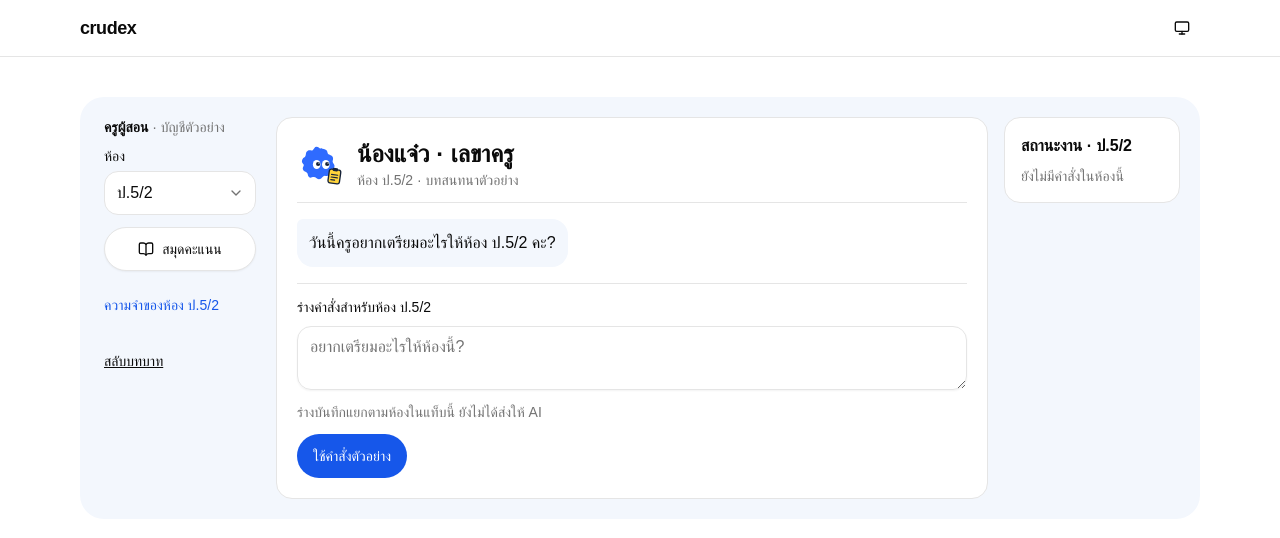
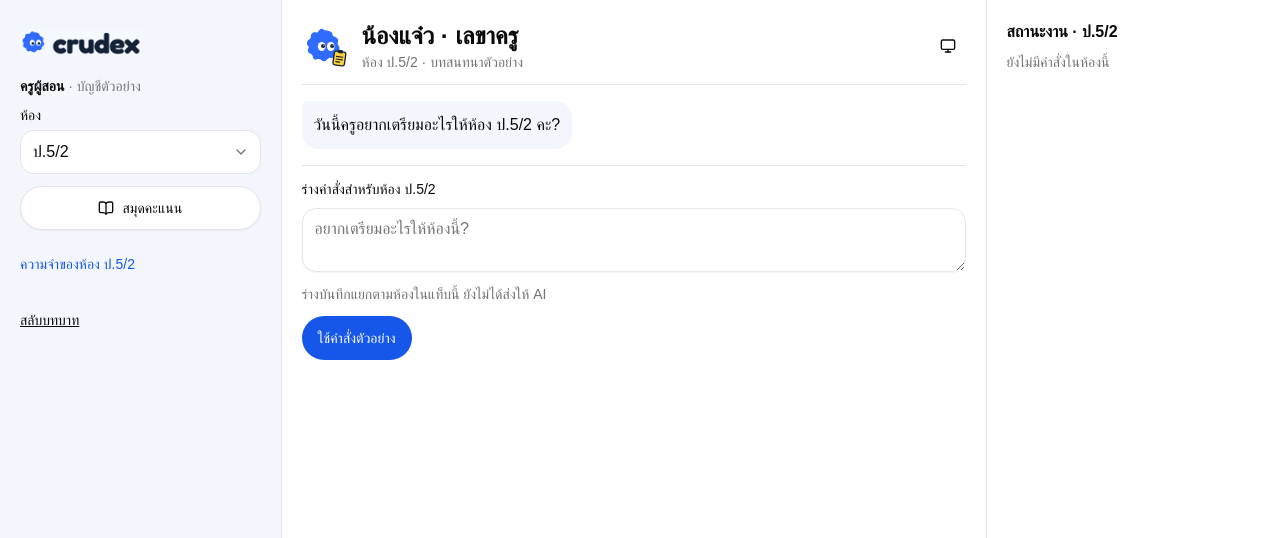
Before and after one commit to Chokchai-Fa/crudex, a React (Vite) app in the folder apps/web/: page /teacher in a window 1280 px wide. Shown: the top 538 px of the page. Built offline with nearby package versions, Linux system fonts and the light colour scheme.

Commit message:
Use the teacher workspace header instead of the starter navbar

```diff
--- a/apps/web/src/features/workspace/teacher-workspace.tsx
+++ b/apps/web/src/features/workspace/teacher-workspace.tsx
@@ -1,6 +1,7 @@
 import { Link } from '@tanstack/react-router';
 import { useRef, useState } from 'react';
 import { BookOpen, Send } from 'lucide-react';
+import { ThemeToggle } from '@/components/theme-toggle';
 import { NativeSelect } from '@/components/ui/native-select';
 import { Button } from '@/components/ui/button';
 import { Label } from '@/components/ui/label';
@@ -66,21 +67,34 @@ export function TeacherWorkspace() {
   }
 
   return (
-    <section className="teacher-chat grid items-start gap-3 rounded-3xl bg-muted p-2 sm:gap-4 sm:p-5 lg:grid-cols-[10rem_minmax(0,1fr)_11rem] print:block print:bg-white print:p-0">
+    <main className="teacher-chat grid min-h-dvh content-start gap-3 bg-muted px-2 pb-2 pt-[env(safe-area-inset-top)] sm:px-4 lg:content-stretch lg:grid-cols-[minmax(12rem,22fr)_minmax(0,55fr)_minmax(12rem,23fr)] lg:gap-0 lg:px-0 lg:pb-0 print:block print:min-h-0 print:bg-white print:p-0">
       <nav
         aria-label="พื้นที่ครู"
-        className="grid grid-cols-[1fr_auto] items-center gap-x-2 px-1 lg:flex lg:flex-col lg:items-stretch lg:gap-3 print:hidden"
+        className="grid grid-cols-[1fr_auto] items-center gap-x-2 px-2 lg:flex lg:flex-col lg:items-stretch lg:gap-3 lg:border-e lg:p-5 print:hidden"
       >
-        <p className="text-sm font-semibold">
+        <Link
+          to="/"
+          aria-label="Crudex · เลือกบทบาท"
+          className="inline-flex min-h-11 w-fit items-center rounded-lg focus-visible:outline-2 focus-visible:outline-ring"
+        >
+          <img
+            src="/roles/brand.png"
+            alt=""
+            width="122"
+            height="27"
+            className="w-28 rounded dark:bg-white dark:p-1 lg:w-[122px]"
+          />
+        </Link>
+        <p className="col-start-1 row-start-2 text-sm font-semibold">
           ครูผู้สอน <span className="text-muted-foreground font-normal">· บัญชีตัวอย่าง</span>
         </p>
         <Link
           to="/"
-          className="inline-flex min-h-11 items-center justify-end text-sm underline lg:order-last lg:justify-start"
+          className="col-start-2 row-start-1 inline-flex min-h-11 items-center justify-end text-sm underline lg:order-last lg:justify-start"
         >
           สลับบทบาท
         </Link>
-        <div className="flex items-center gap-2 lg:flex-col lg:items-stretch">
+        <div className="col-start-1 flex items-center gap-2 lg:flex-col lg:items-stretch">
           <Label htmlFor="room">ห้อง</Label>
           <NativeSelect id="room" value={room} onChange={(event) => switchRoom(event.target.value)}>
             {rooms.map((name) => (
@@ -100,7 +114,7 @@ export function TeacherWorkspace() {
           </Link>
         </Button>
       </nav>
-      <div className="min-w-0 space-y-4 rounded-2xl border bg-card p-4 sm:p-5 print:border-0 print:p-0">
+      <div className="min-w-0 space-y-4 rounded-2xl border bg-card p-4 sm:p-5 lg:rounded-none lg:border-0 print:border-0 print:p-0">
         <header className="flex items-center gap-3 border-b pb-3">
           <img
             src="/agents/jaew.svg"
@@ -112,6 +126,9 @@ export function TeacherWorkspace() {
           <div>
             <h1 className="text-2xl font-semibold">น้องแจ๋ว · เลขาครู</h1>
             <p className="text-sm text-muted-foreground">ห้อง {room} · บทสนทนาตัวอย่าง</p>
+          </div>
+          <div className="ms-auto shrink-0">
+            <ThemeToggle />
           </div>
         </header>
         {!request && !pending[room] && (
@@ -220,7 +237,7 @@ export function TeacherWorkspace() {
           )}
         </div>
       </div>
-      <aside className="space-y-2 rounded-2xl border bg-card p-4 print:hidden">
+      <aside className="space-y-2 rounded-2xl border bg-card p-4 lg:rounded-none lg:border-0 lg:border-s lg:p-5 print:hidden">
         <h2 className="font-semibold">สถานะงาน · {room}</h2>
         {request && !pending[room] ? (
           <dl className="space-y-3 text-sm">
@@ -239,6 +256,6 @@ export function TeacherWorkspace() {
           </p>
         )}
       </aside>
-    </section>
+    </main>
   );
 }
--- a/apps/web/src/routes/__root.tsx
+++ b/apps/web/src/routes/__root.tsx
@@ -28,8 +28,11 @@ export const Route = createRootRoute({
 });
 
 function RootLayout() {
-  const landing = useRouterState({ select: (state) => state.location.pathname === '/' });
-  return landing ? (
+  const standalone = useRouterState({
+    select: (state) =>
+      state.matches.some(({ routeId }) => routeId === '/' || routeId === '/teacher'),
+  });
+  return standalone ? (
     <Outlet />
   ) : (
     <AppShell>
```
